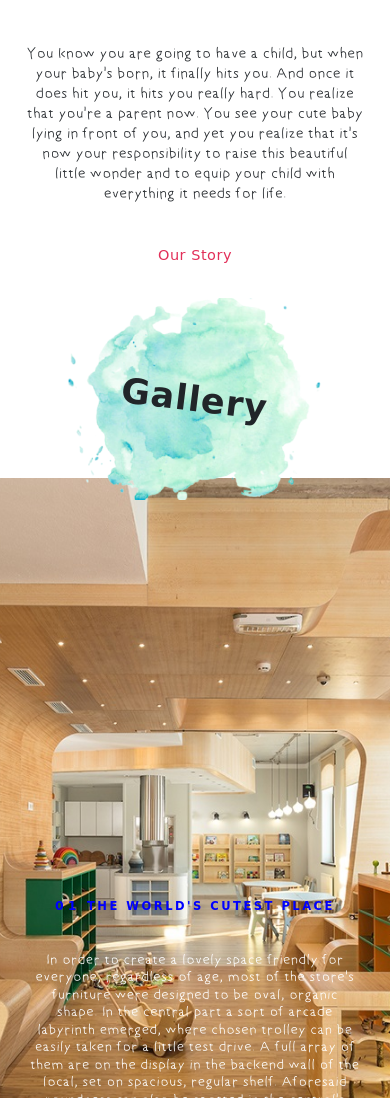
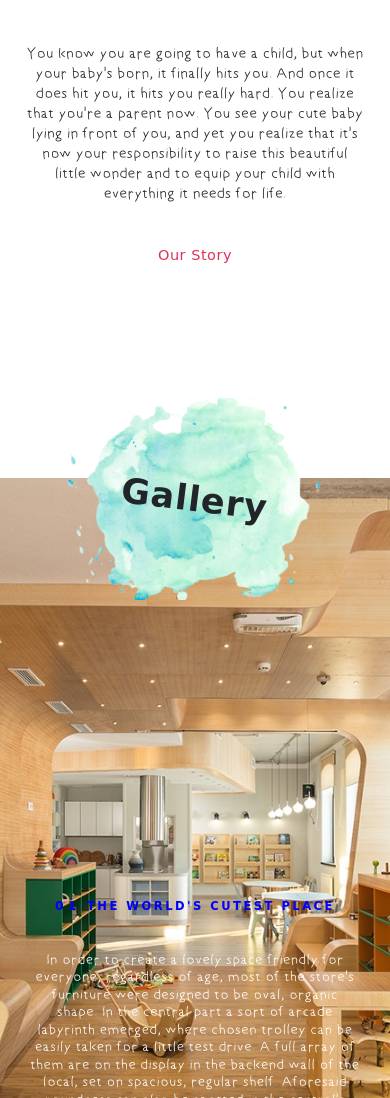
Before and after one commit to cirictamara/Moolens-Store, a plain HTML site: page index.html in a window 390 px wide. Shown: the part 2875-3973 px from the top of the page. Drawn offline with nearby package versions, Linux system fonts and the light colour scheme; a web font is replaced by a local one.

Commit message:
Update responsive.css

```diff
--- a/assets/css/responsive.css
+++ b/assets/css/responsive.css
@@ -713,6 +713,8 @@
 }
 
 @media screen and (max-width: 390px) {
+    #gallery > header {top: -80px;}
+
     .number-counter {width: 70%;}
 
     #number-counter-5 {margin-right: 0;}
```
